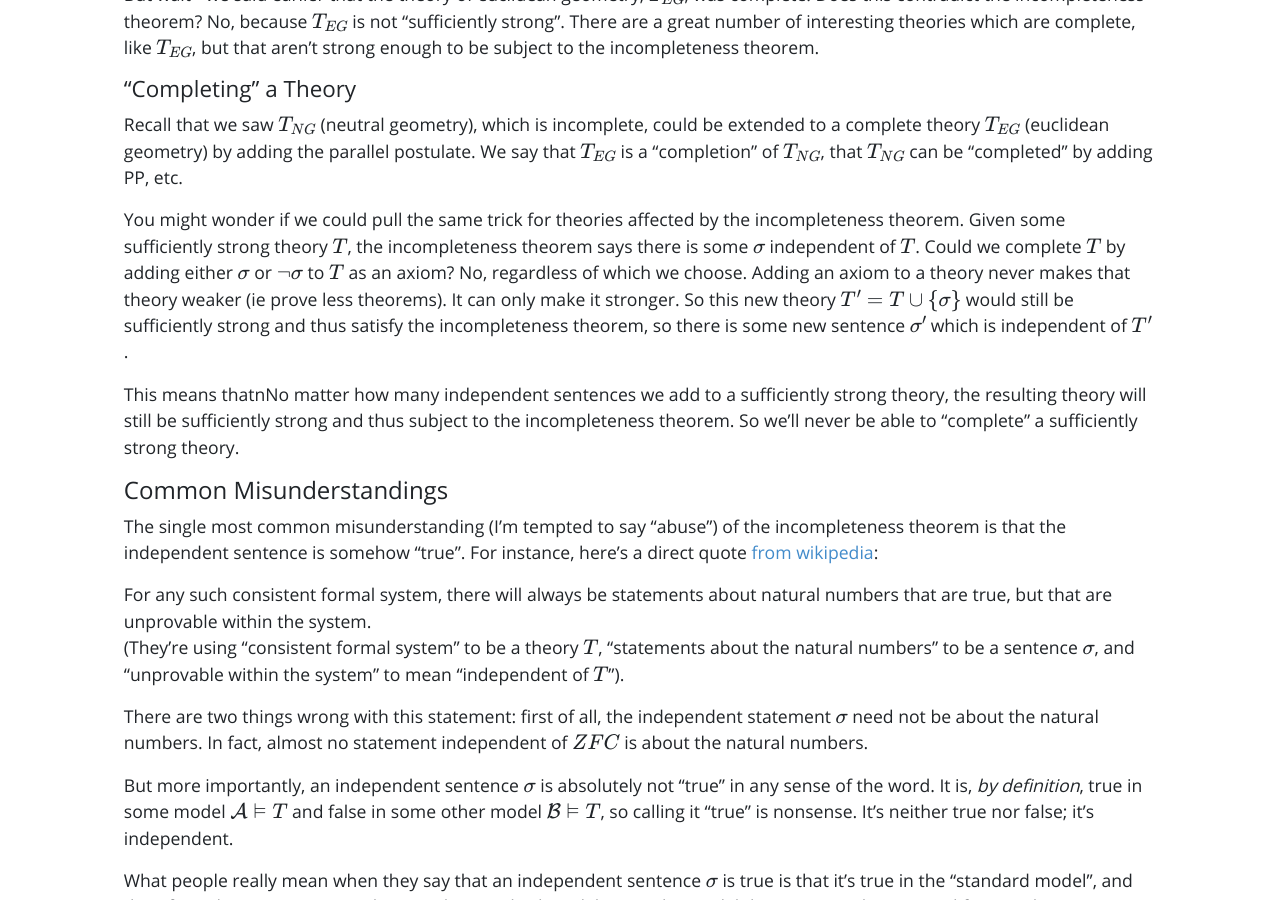
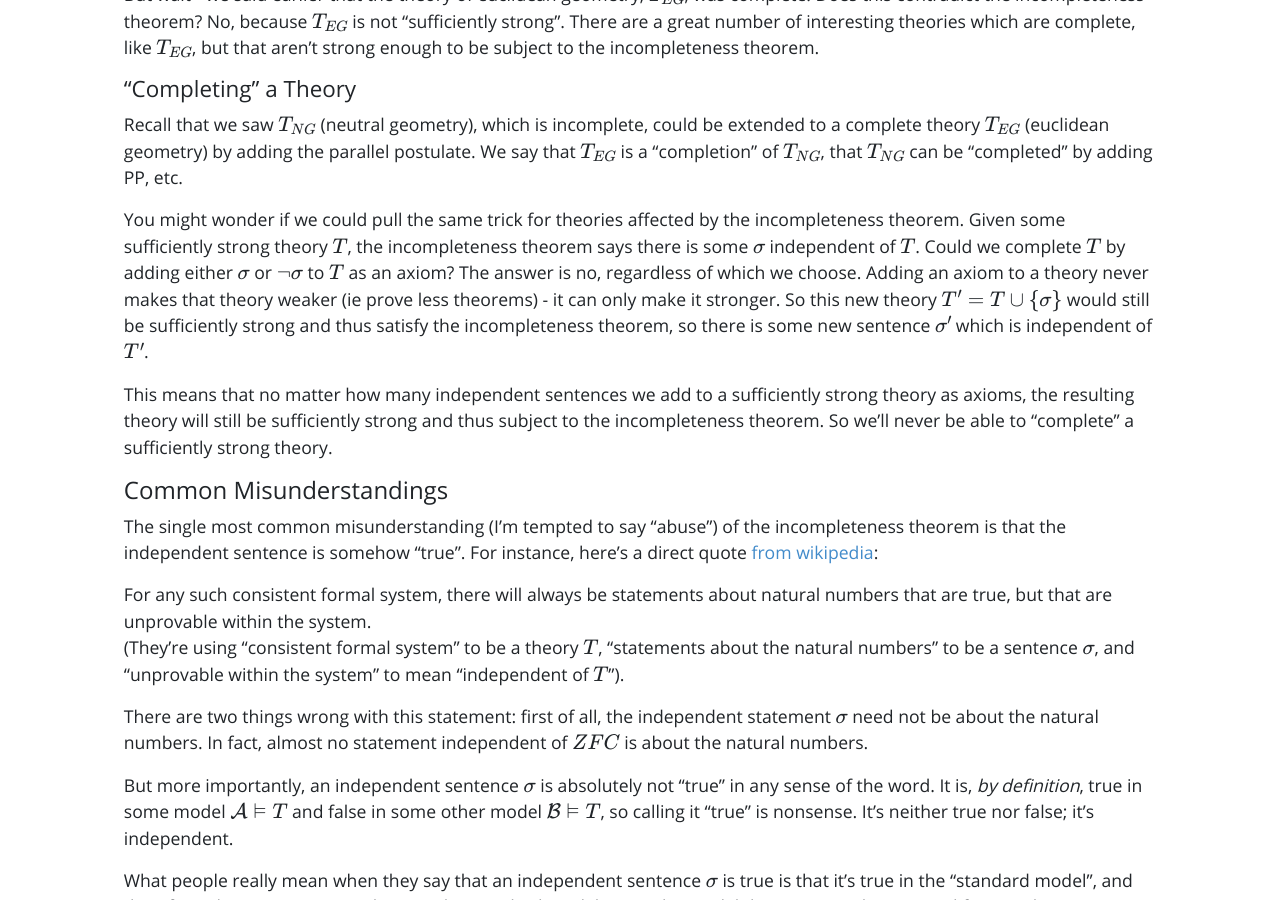
Before and after one commit to Liam-DeVoe/liam-devoe.github.io, a Jekyll site: the page built from _posts/2022-01-01-godels-incompleteness-theorem.md, in a window 1280 px wide and 900 px high, scrolled down 5962 px. Built offline with Jekyll 4.4.1, drawn with Linux system fonts in a browser that asks for light colours; nearby versions of some CDN libraries; some web fonts are replaced; formulas are drawn with MathJax 3; some of the changed text lies outside the part shown.

Commit message:
touchups

```diff
--- a/_posts/2022-01-01-godels-incompleteness-theorem.md
+++ b/_posts/2022-01-01-godels-incompleteness-theorem.md
@@ -17,7 +17,7 @@
 
 # Sentences and Theories
 
-I could give a formal introduction to model theory here (and indeed that's what the first draft of this post did), but I think it's actually best to teach it via a few examples: groups and euclidean geometry.
+I could give a formal introduction to model theory here, but I think it's actually best to teach it via a few examples. I'll use groups and euclidean geometry as examples throughout this post.
 
 Let's discuss groups first. If you're not familiar with what a group is, it's just a set of elements and an operation $*$ which follows certain rules, typically called axioms. You'll find the following axioms of a group at the beginning of any group theory textbook:
 
@@ -161,9 +161,9 @@
 
 Recall that we saw $T_{NG}$ (neutral geometry), which is incomplete, could be extended to a complete theory $T_{EG}$ (euclidean geometry) by adding the parallel postulate. We say that $T_{EG}$ is a "completion" of $T_{NG}$, that $T_{NG}$ can be "completed" by adding PP, etc.
 
-You might wonder if we could pull the same trick for theories affected by the incompleteness theorem. Given some sufficiently strong theory $T$, the incompleteness theorem says there is some $\sigma$ independent of $T$. Could we complete $T$ by adding either $\sigma$ or $\lnot \sigma$ to $T$ as an axiom? No, regardless of which we choose. Adding an axiom to a theory never makes that theory weaker (ie prove less theorems). It can only make it stronger. So this new theory $T' = T \cup \\{\sigma\\}$ would still be sufficiently strong and thus satisfy the incompleteness theorem, so there is some new sentence $\sigma'$ which is independent of $T'$.
+You might wonder if we could pull the same trick for theories affected by the incompleteness theorem. Given some sufficiently strong theory $T$, the incompleteness theorem says there is some $\sigma$ independent of $T$. Could we complete $T$ by adding either $\sigma$ or $\lnot \sigma$ to $T$ as an axiom? The answer is no, regardless of which we choose. Adding an axiom to a theory never makes that theory weaker (ie prove less theorems) - it can only make it stronger. So this new theory $T' = T \cup \\{\sigma\\}$ would still be sufficiently strong and thus satisfy the incompleteness theorem, so there is some new sentence $\sigma'$ which is independent of $T'$.
 
-This means thatnNo matter how many independent sentences we add to a sufficiently strong theory, the resulting theory will still be sufficiently strong and thus subject to the incompleteness theorem. So we'll never be able to "complete" a sufficiently strong theory.
+This means that no matter how many independent sentences we add to a sufficiently strong theory as axioms, the resulting theory will still be sufficiently strong and thus subject to the incompleteness theorem. So we'll never be able to "complete" a sufficiently strong theory.
 
 # Common Misunderstandings
 
```
Also changed, not shown: other parts of _posts/2022-01-01-godels-incompleteness-theorem.md (+1 -1 lines).
